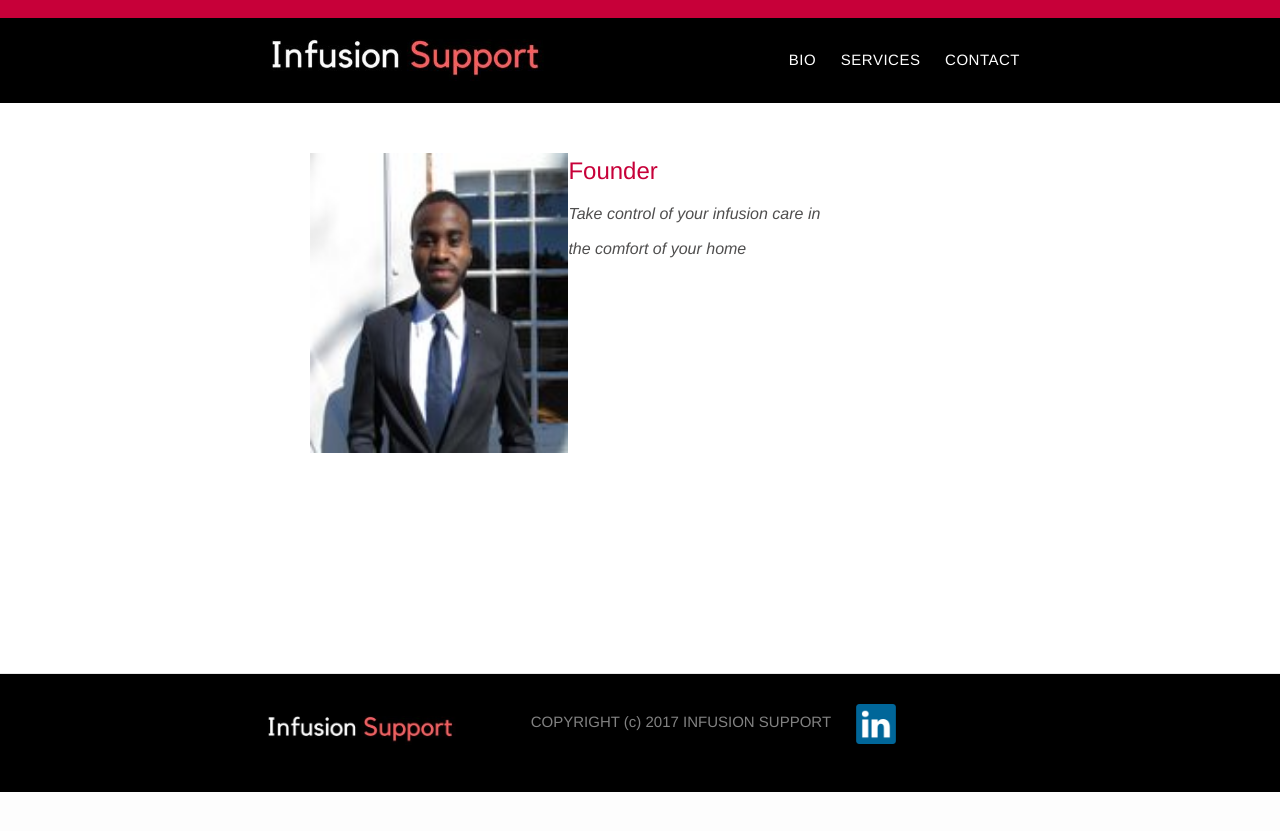
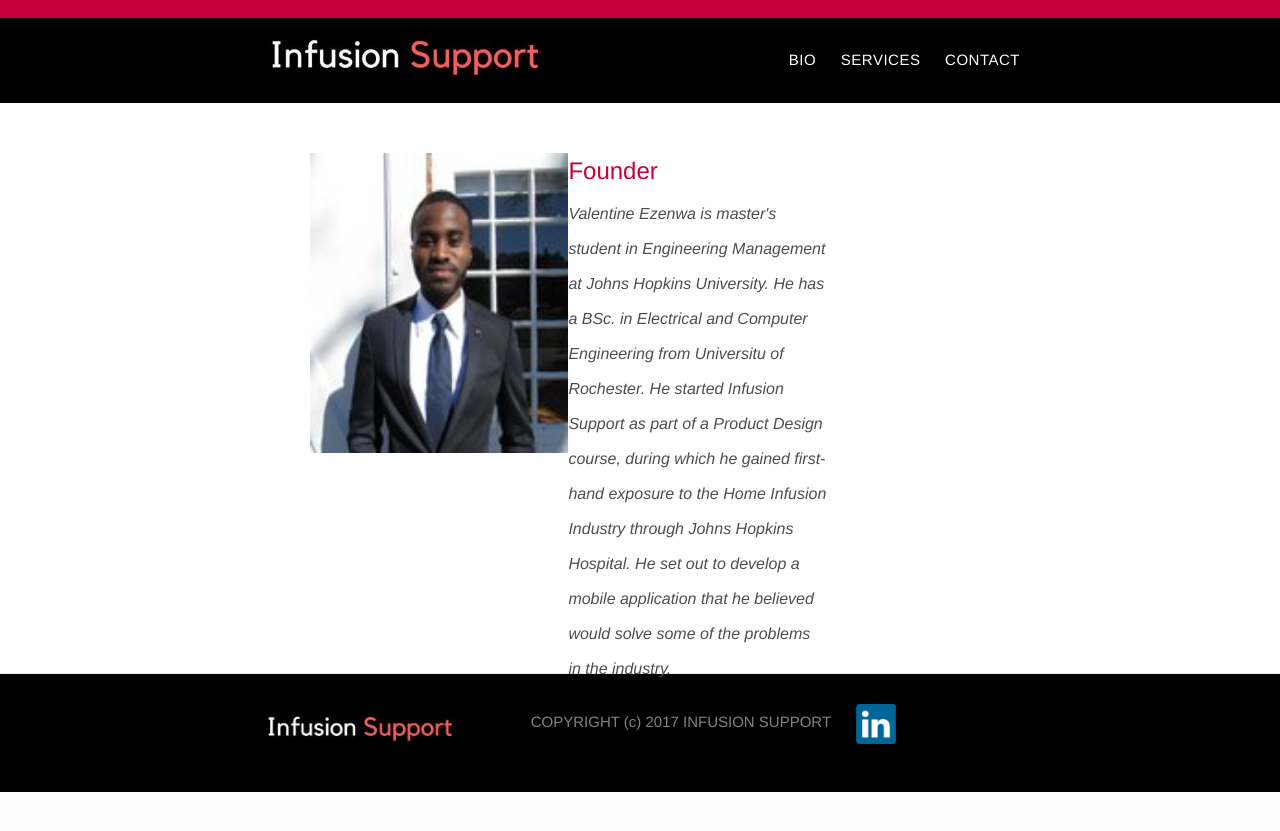
Before and after one commit to vezenwa/vezenwa.github.io, a Jekyll site: the page built from bio.md, in a window 1280 px wide. Shown: the top 831 px of the page. Built offline with Jekyll 4.4.1, drawn with Linux system fonts in a browser that asks for light colours.

Commit message:
Update bio.html

```diff
--- a/_layouts/bio.html
+++ b/_layouts/bio.html
@@ -26,7 +26,7 @@
 
             <div class="column third">
                <h2>Founder</h2>
-                <p style="color:#4F4E4E" class="post-hero center-text"><i>Take control of your infusion care in the comfort of your home</i></p>
+                <p style="color:#4F4E4E" class="post-hero center-text"><i>Valentine Ezenwa is master's student in Engineering Management at Johns Hopkins University. He has a BSc. in Electrical and Computer Engineering from Universitu of Rochester. He started Infusion Support as part of a Product Design course, during which he gained first-hand exposure to the Home Infusion Industry through Johns Hopkins Hospital. He set out to develop a mobile application that he believed would solve some of the problems in the industry.</i></p>
             </div>
 
 
```
